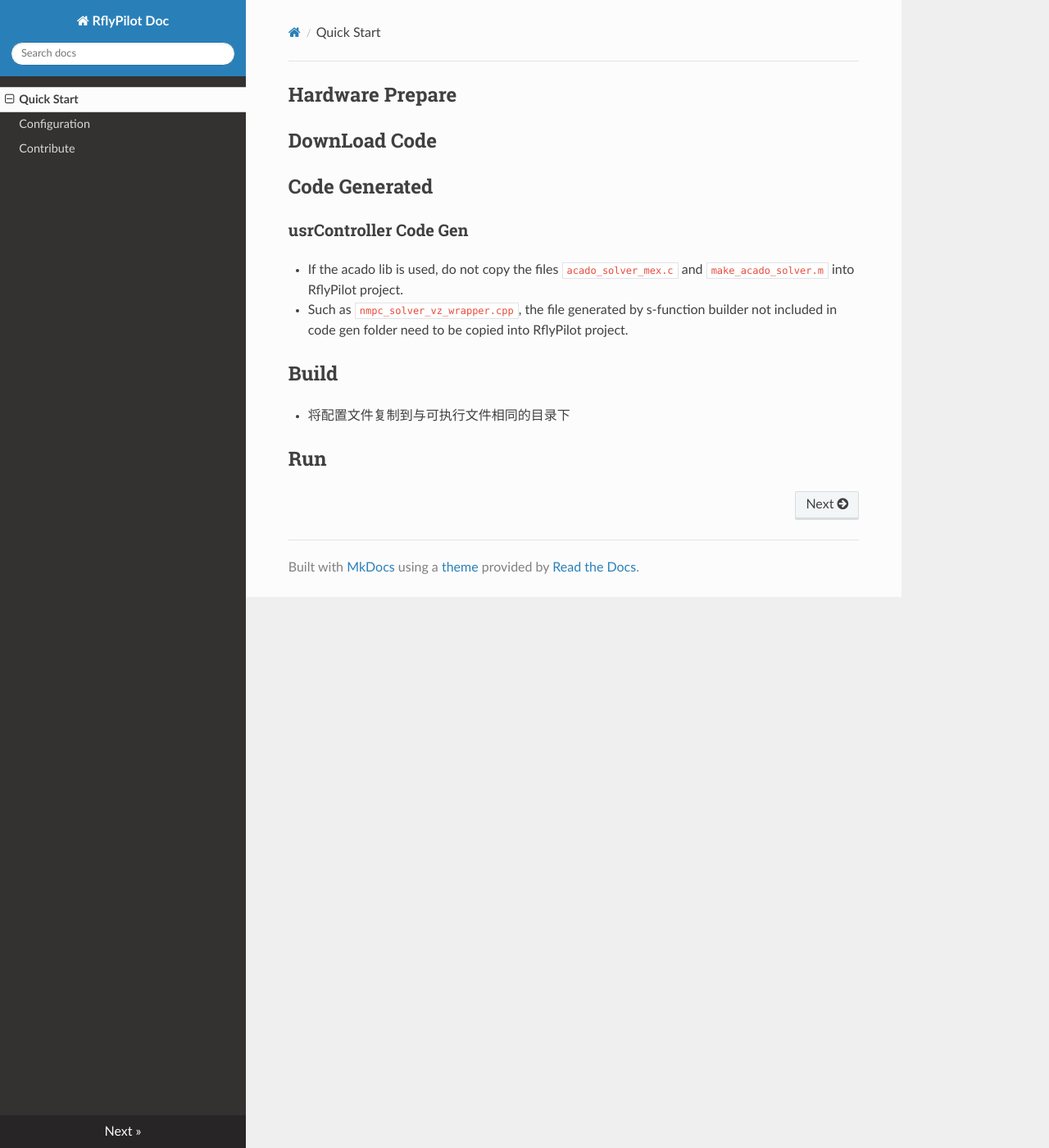
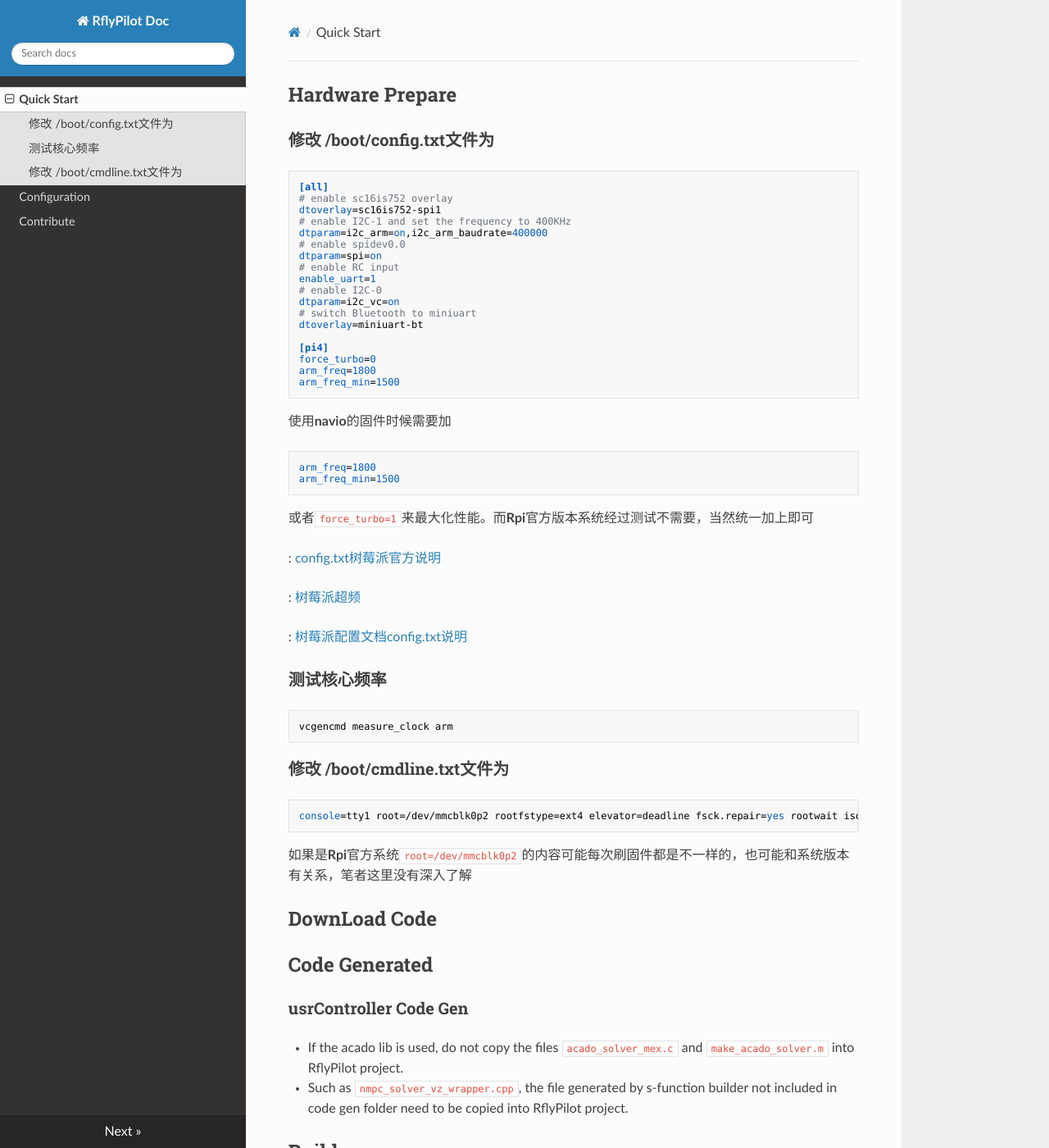
Before and after one commit to RflyPilot/rflypilot, an MkDocs documentation site: the page built from docs/index.md, in a window 1280 px wide and 1400 px high. Shown: the whole window at 82% size. Built offline with MkDocs 1.6.1, drawn with Linux system fonts in a browser that asks for light colours; nearby versions of some CDN libraries.

Commit message:
增加一些说明

````diff
--- a/docs/index.md
+++ b/docs/index.md
@@ -1,4 +1,49 @@
 ## Hardware Prepare
+
+### 修改 /boot/config.txt文件为
+```
+[all]
+# enable sc16is752 overlay
+dtoverlay=sc16is752-spi1
+# enable I2C-1 and set the frequency to 400KHz
+dtparam=i2c_arm=on,i2c_arm_baudrate=400000
+# enable spidev0.0
+dtparam=spi=on
+# enable RC input
+enable_uart=1
+# enable I2C-0
+dtparam=i2c_vc=on
+# switch Bluetooth to miniuart
+dtoverlay=miniuart-bt
+
+[pi4]
+force_turbo=0
+arm_freq=1800
+arm_freq_min=1500
+```
+使用**navio**的固件时候需要加
+```
+arm_freq=1800
+arm_freq_min=1500
+```
+或者`force_turbo=1`来最大化性能。而**Rpi**官方版本系统经过测试不需要，当然统一加上即可
+
+: [config.txt树莓派官方说明](https://www.raspberrypi.com/documentation/computers/config_txt.html#overclocking-options)
+
+: [树莓派超频](https://zhuanlan.zhihu.com/p/76437760)
+
+: [树莓派配置文档config.txt说明](https://blog.csdn.net/cyuyan112233/article/details/44577033)
+
+### 测试核心频率
+```
+vcgencmd measure_clock arm
+```
+
+### 修改 /boot/cmdline.txt文件为
+```
+console=tty1 root=/dev/mmcblk0p2 rootfstype=ext4 elevator=deadline fsck.repair=yes rootwait isolcpus=2,3
+```
+如果是**Rpi**官方系统`root=/dev/mmcblk0p2`的内容可能每次刷固件都是不一样的，也可能和系统版本有关系，笔者这里没有深入了解
 
 ## DownLoad Code
 
````
